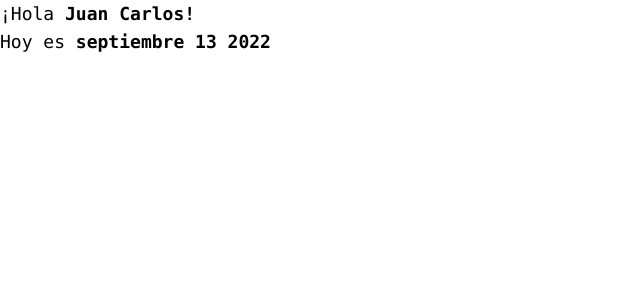
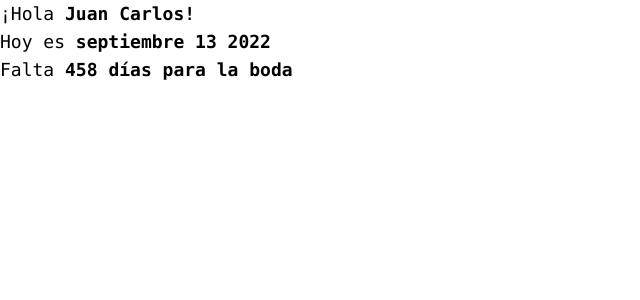
Before and after one commit to jcampbellg/notion_widgets, a Next.js app: page / in a window 1280 px wide. Shown: the top 300 px of the page, without its empty margins (0-640 px from the left). Built offline with nearby package versions, Linux system fonts and the light colour scheme.

Commit message:
tracker days

```diff
--- a/pages/index.js
+++ b/pages/index.js
@@ -3,7 +3,9 @@ import 'moment/locale/es';
 moment.locale('es');
 
 export default function Home() {
-  const today = moment().format('MMMM D YYYY');
+  const todayM = moment()
+  const today = todayM.format('MMMM D YYYY')
+  const toWedding = moment('12-16-2023 6:00 PM', 'MM-DD-YYYY hh:mm A').diff(todayM, 'days')
   return (
     <main>
       <h1 className='text-lg'>
@@ -12,6 +14,9 @@ export default function Home() {
       <h1 className='text-lg'>
         Hoy es <span className='font-bold'>{today}</span>
       </h1>
+      <h1 className='text-lg'>
+        Falta <span className='font-bold'>{toWedding} días para la boda</span>
+      </h1>
     </main>
   );
 };
```
